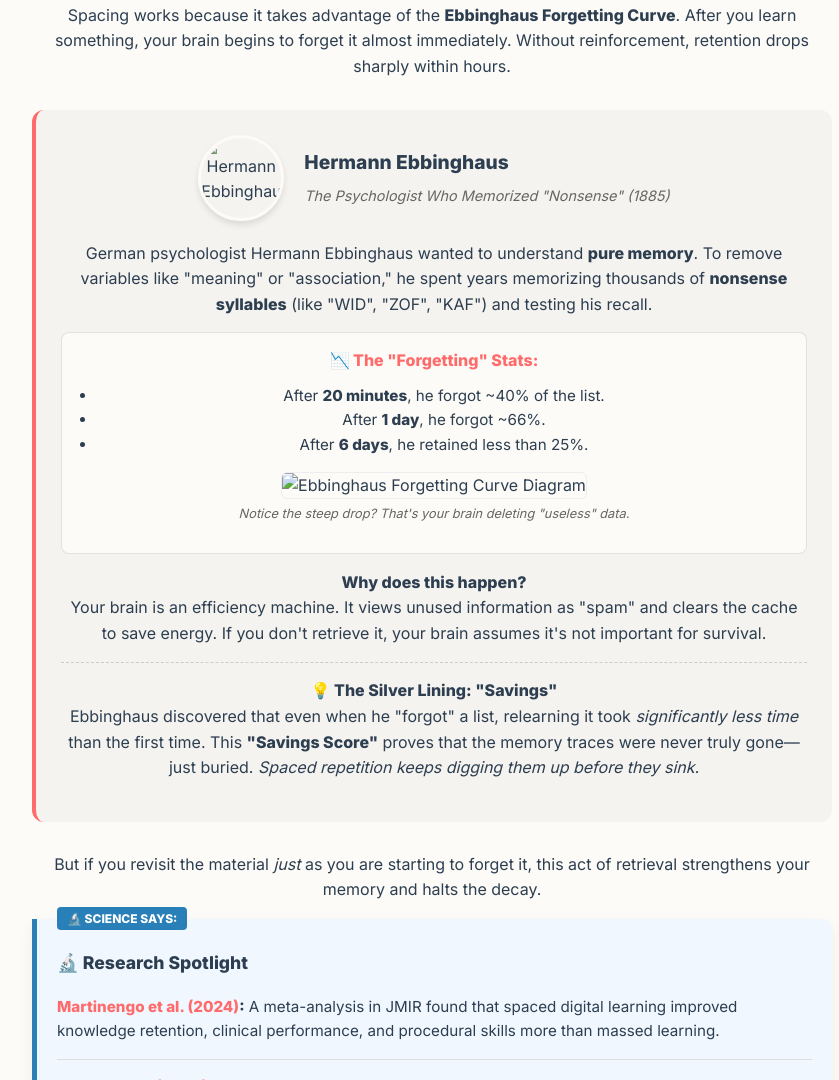
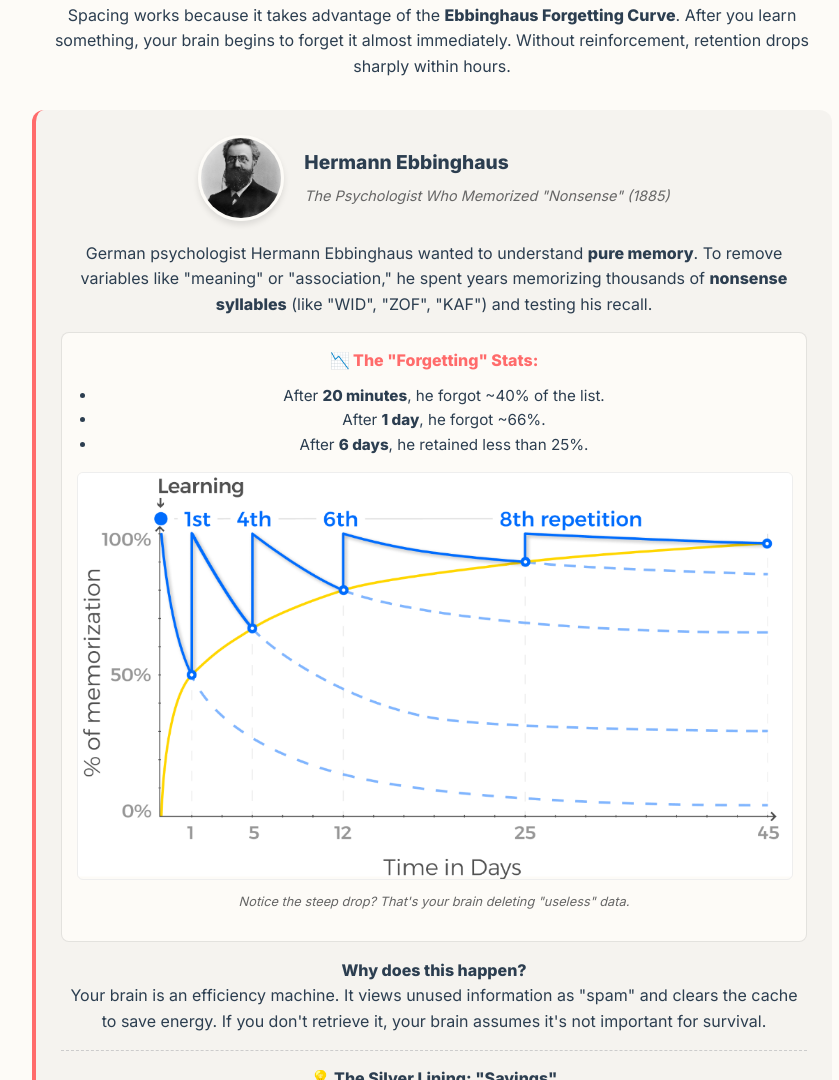
Before and after one commit to IIraeII/study-smarter, a plain HTML site: page index.html in a window 1280 px wide. Shown: the part 3565-4645 px from the top of the page, without its empty margins (208-1047 px from the left). Drawn offline with Linux system fonts and the light colour scheme.

Commit message:
Update index.html
fixed image

```diff
--- a/index.html
+++ b/index.html
@@ -96,7 +96,7 @@
                     <p>It's not magic. It's the biology of how your brain actually works.</p>
 
                     <div class="diagram-placeholder" style="border:none; background:transparent;">
-                        <img src="assets/forgetting_curve_diagram.jpeg" alt="Forgetting Curve Diagram"
+                        <img src="forgetting_curve_diagram.jpeg" alt="Forgetting Curve Diagram"
                             style="width:100%; border-radius:8px; box-shadow:0 4px 6px rgba(0,0,0,0.1);">
                     </div>
                 </div>
@@ -220,7 +220,7 @@
                     <div
                         style="display:flex; gap:20px; align-items:center; justify-content:center; margin-bottom:20px;">
                         <!-- Local Image Asset -->
-                        <img src="assets/ebbinghaus.jpg" alt="Hermann Ebbinghaus"
+                        <img src="ebbinghaus.jpg" alt="Hermann Ebbinghaus"
                             style="width:80px; height:80px; border-radius:50%; object-fit:cover; border:3px solid var(--bg-color); box-shadow: 0 4px 6px rgba(0,0,0,0.1);">
                         <div style="text-align: left;">
                             <h4 style="margin:0 0 5px 0; font-size:1.2em;">Hermann Ebbinghaus</h4>
@@ -245,7 +245,7 @@
                             <li>After <strong>6 days</strong>, he retained less than 25%.</li>
                         </ul>
                         <!-- Curve Diagram -->
-                        <img src="assets/forgetting_curve.png" alt="Ebbinghaus Forgetting Curve Diagram"
+                        <img src="forgetting_curve.png" alt="Ebbinghaus Forgetting Curve Diagram"
                             style="width:100%; height:auto; border-radius:6px; border:1px solid #eee;">
                         <p style="font-size:0.8em; color:#666; text-align:center; margin-top:5px;">
                             <em>Notice the steep drop? That's your brain deleting "useless" data.</em>
```
